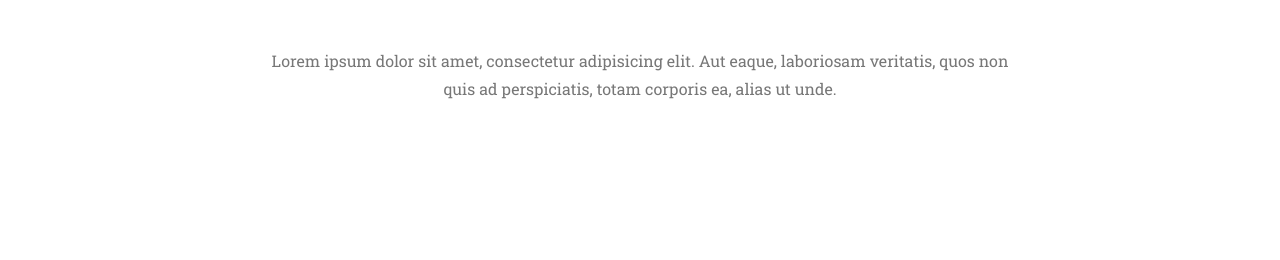
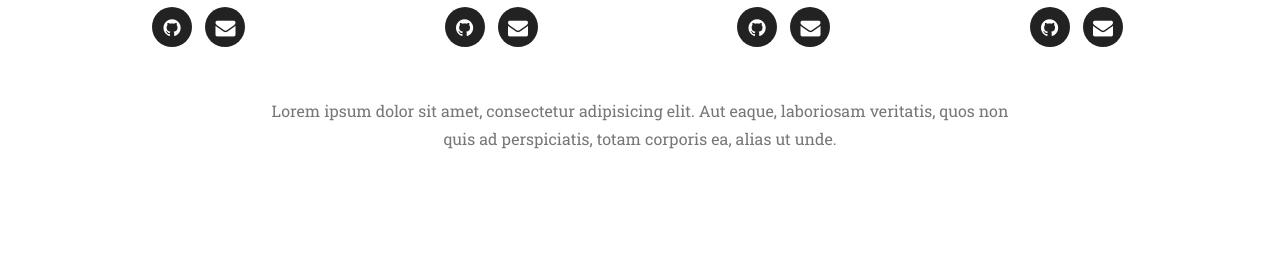
Before and after one commit to NooberRobotics/RayWebsite_Bootstrap, a website: page index.html in a window 1280 px wide. Shown: the part 4365-4625 px from the top of the page. Drawn offline with nearby package versions, Linux system fonts and the light colour scheme; a web font is replaced by a local one.

Commit message:
added contact info for team members

```diff
--- a/index.html
+++ b/index.html
@@ -352,7 +352,14 @@
                         <img src="img/team/nolan.jpg" class="img-responsive img-circle" alt="">
                         <h4>Nolan Heim</h4>
                         <p class="text-muted">Electrical, Integration</p>
+                        <ul class="list-inline social-buttons">
+                            <li><a href="https://github.com/erikmaclennan"><i class="fa fa-github"></i></a>
+                            </li>
+                              <li><a href="mailto:morten@kals.no"><i class="fa fa-envelope"></i></a>
+                            </li>
 
+
+                        </ul>
                     </div>
                 </div>
                 <div class="col-sm-3 col-xs-6">
@@ -360,6 +367,14 @@
                         <img src="img/team/jordan.jpg" class="img-responsive img-circle" alt="">
                         <h4>Jordan Jones</h4>
                         <p class="text-muted">Electrical, Integration</p>
+                        <ul class="list-inline social-buttons">
+                            <li><a href="https://github.com/erikmaclennan"><i class="fa fa-github"></i></a>
+                            </li>
+                              <li><a href="mailto:morten@kals.no"><i class="fa fa-envelope"></i></a>
+                            </li>
+
+
+                        </ul>
 
                     </div>
                 </div>
@@ -368,6 +383,13 @@
                         <img src="img/team/morten.jpg" class="img-responsive img-circle" alt="">
                         <h4>Morten Kals</h4>
                         <p class="text-muted">Software, Mechanical</p>
+                        <ul class="list-inline social-buttons">
+                            <li><a href="https://github.com/mkals"><i class="fa fa-github"></i></a>
+                            </li>
+                            <li><a href="mailto:m.kals@me.com"><i class="fa fa-envelope"></i></a>
+                            </li>
+
+                        </ul>
 
                     </div>
                 </div>
@@ -376,6 +398,14 @@
                         <img src="img/team/erik.jpg" class="img-responsive img-circle" alt="">
                         <h4>Erik MacLennan</h4>
                         <p class="text-muted">Software, Mechanical</p>
+                        <ul class="list-inline social-buttons">
+                            <li><a href="https://github.com/erikmaclennan"><i class="fa fa-github"></i></a>
+                            </li>
+                              <li><a href="mailto:erikmaclennan@me.com"><i class="fa fa-envelope"></i></a>
+                            </li>
+
+
+                        </ul>
                     </div>
                 </div>
             </div>
@@ -484,7 +514,7 @@
         </div>
     </div>
 
-    <!-- Portfolio Modal 2 -->
+    <!-- Laser Cutting -->
     <div class="portfolio-modal modal fade" id="portfolioModal2" tabindex="-1" role="dialog" aria-hidden="true">
         <div class="modal-dialog">
             <div class="modal-content">
@@ -498,7 +528,7 @@
                     <div class="row">
                         <div class="col-lg-8 col-lg-offset-2">
                             <div class="modal-body">
-                                <h2>Project Heading</h2>
+                                <h2>laser cutting</h2>
                                 <p class="item-intro text-muted">Lorem ipsum dolor sit amet consectetur.</p>
                                 <img class="img-responsive img-centered" src="img/portfolio/startup-framework-preview.png" alt="">
                                 <p><a href="http://designmodo.com/startup/?u=787">Startup Framework</a> is a website builder for professionals. Startup Framework contains components and complex blocks (PSD+HTML Bootstrap themes and templates) which can easily be integrated into almost any design. All of these components are made in the same style, and can easily be integrated into projects, allowing you to create hundreds of solutions for your future projects.</p>
```
